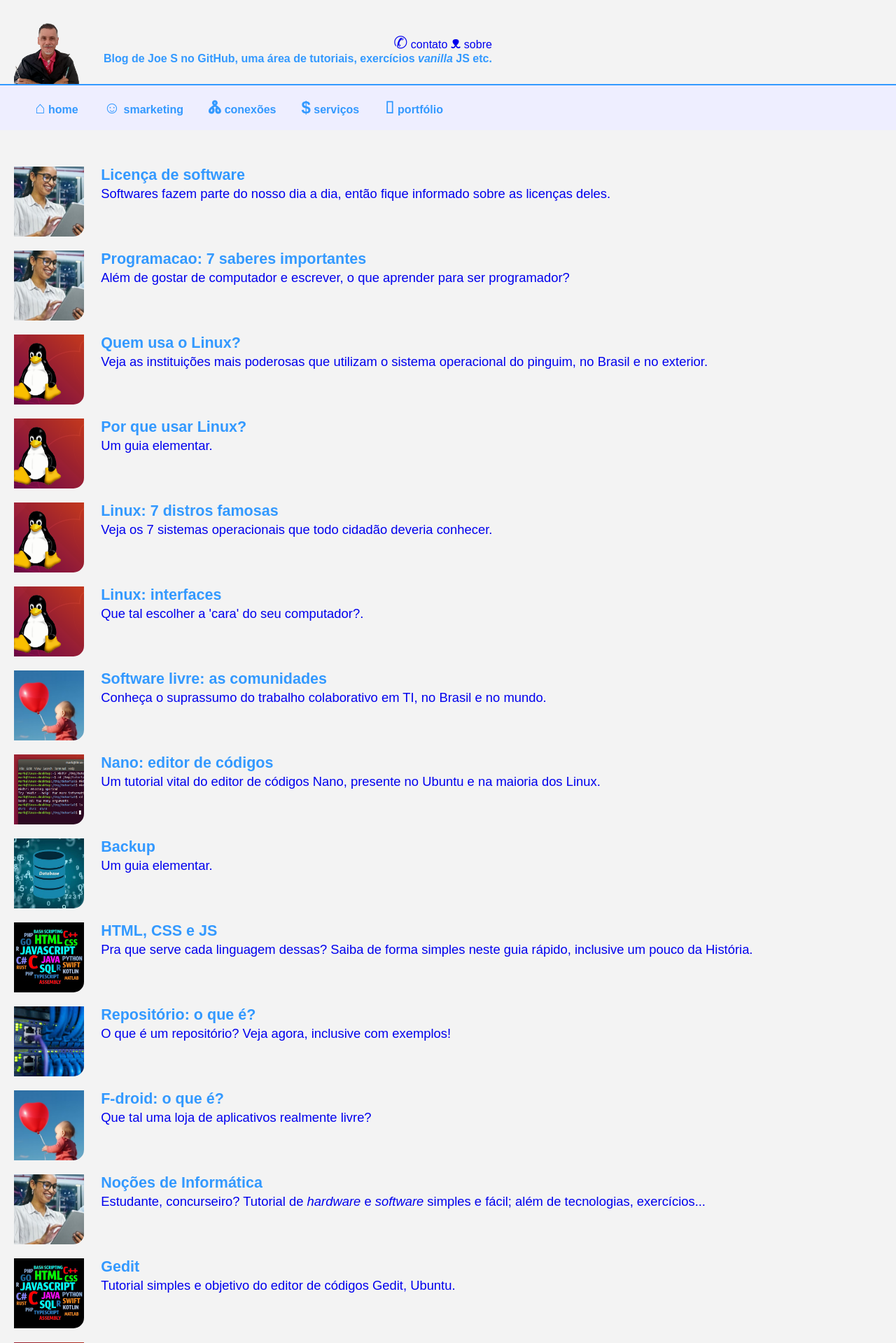
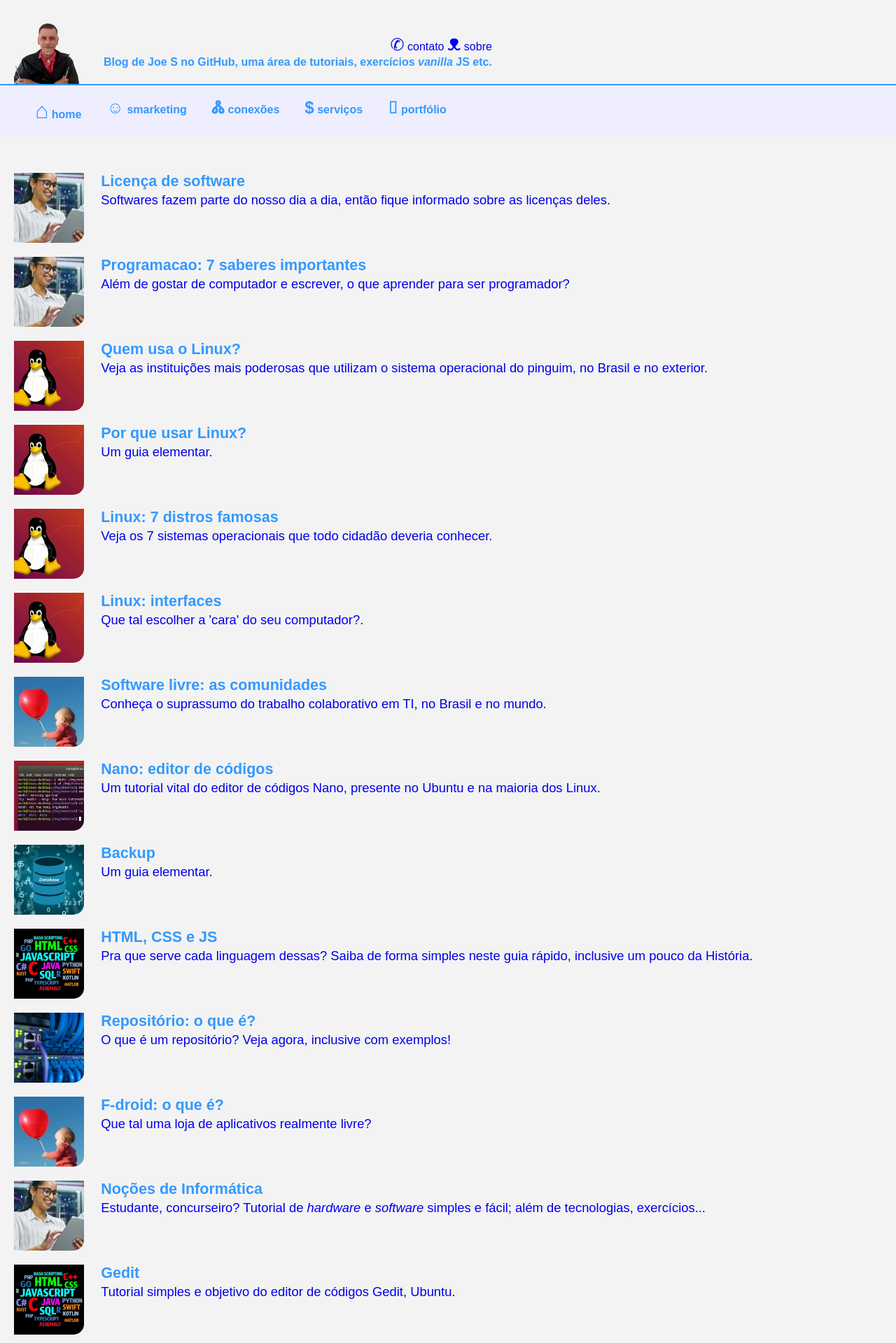
Before and after one commit to Joesynth/joesynth.github.io, a Jekyll site: the page built from index.html, in a window 1280 px wide. Shown: the top 1919 px of the page at 70% size. Built offline with Jekyll 4.4.1, drawn with Linux system fonts in a browser that asks for light colours.

Commit message:
Update style.css

```diff
--- a/css/style.css
+++ b/css/style.css
@@ -6,6 +6,11 @@
 
 #menuTop {
     text-align: right;
+}
+
+#unicodeMaior {
+    font-size: 2em;
+    font-weigh: bold;
 }
 
 body { background-color: #F3F3F3;}
```
